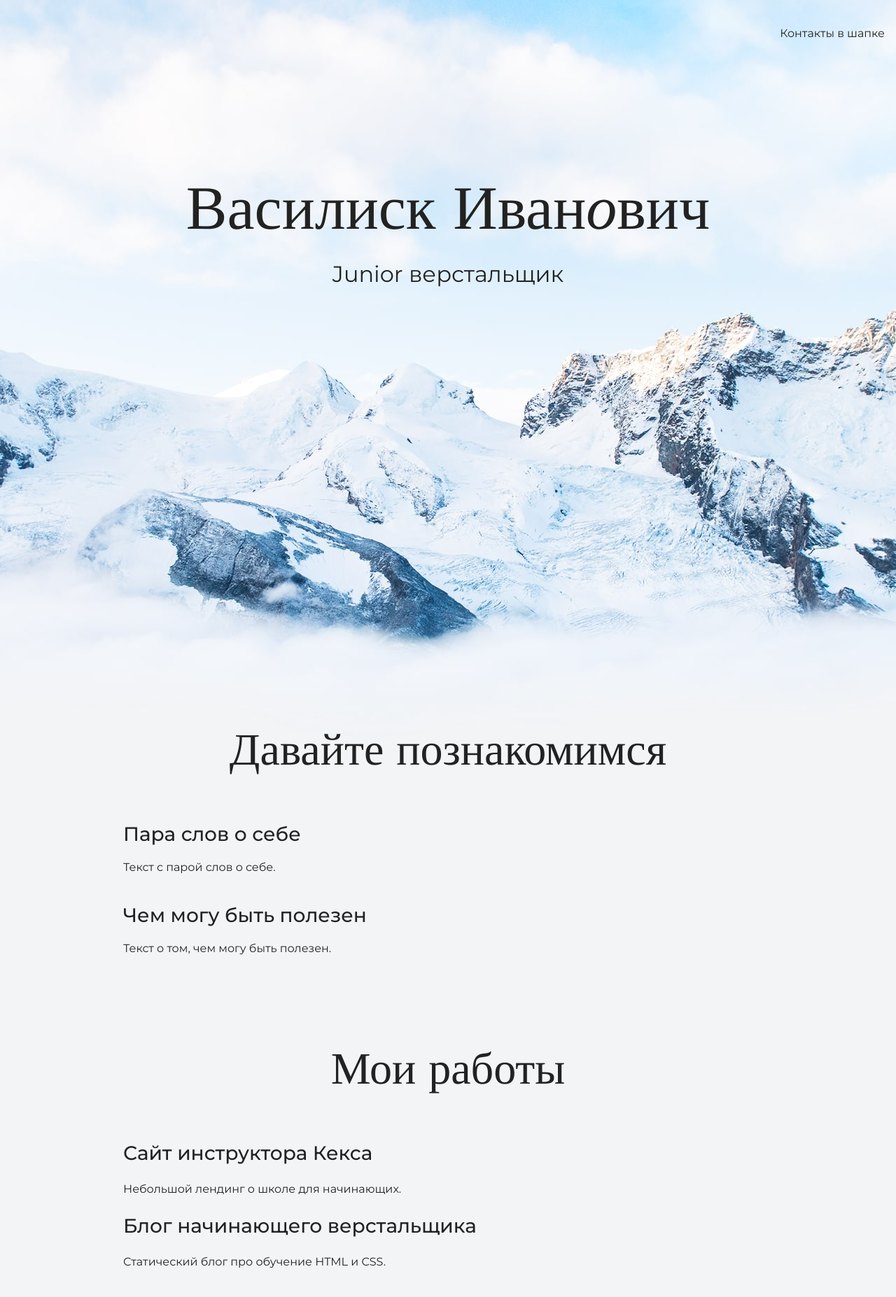
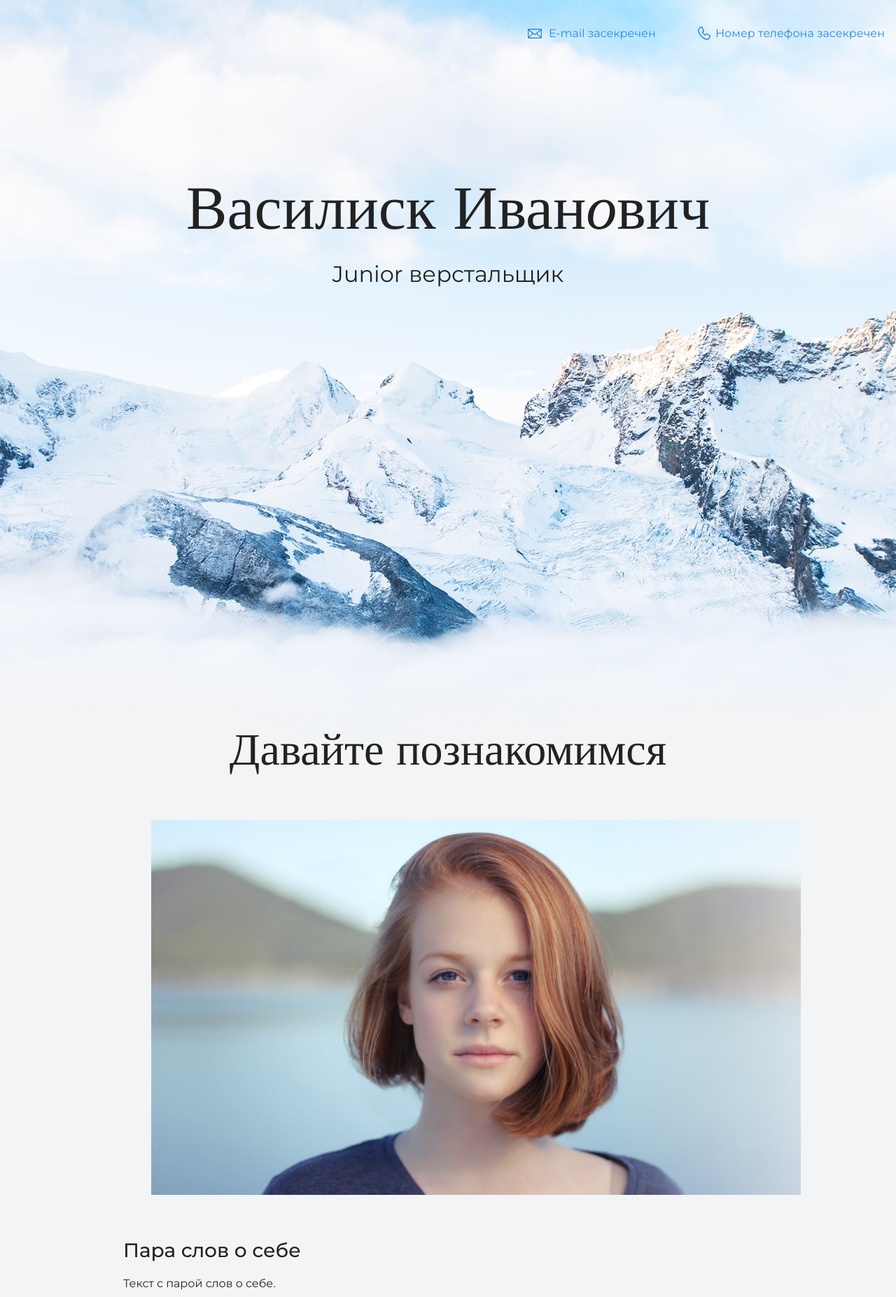
Before and after one commit to VlaSapRos/my-site, a plain HTML site: page index.html in a window 1280 px wide. Shown: the top 1854 px of the page at 70% size. Drawn offline with nearby package versions, Linux system fonts and the light colour scheme.

Commit message:
Add files via upload

```diff
--- a/index.html
+++ b/index.html
@@ -10,7 +10,8 @@
   <body>
     <header class="page-header">
       <div class="container">
-        Контакты в шапке
+        <a class="header-email" href="mailto:#">E-mail засекречен</a>
+        <a class="header-phone" href="tel:#">Номер телефона засекречен</a>
       </div>
     </header>
 
@@ -24,6 +25,9 @@
     <section class="intro">
       <div class="container">
         <h2 class="subheading">Давайте познакомимся</h2>
+        <figure>
+          <img class="user-image" src="files/user.jpg" width="928" height="536" alt="Фотография Неопознанного Енота">
+        </figure>
         <h3>Пара слов о себе</h3>
         <p>Текст с парой слов о себе.</p>
         <h3>Чем могу быть полезен</h3>
@@ -34,10 +38,12 @@
     <section class="portfolio">
       <div class="container">
         <h2 class="subheading">Мои работы</h2>
-
+        <figure class="project-image">
+          <img src="files/project.jpg" width="928" height="536" alt="Cайт инструктора Кекса">
+        </figure>
         <h3>Сайт инструктора Кекса</h3>
         <p>Небольшой лендинг о школе для начинающих.</p>
-
+        <a class="button" href="source/project/index.html">Открыть страницу</a>
         <h3>Блог начинающего верстальщика</h3>
         <p>Статический блог про обучение HTML и CSS.</p>
       </div>
@@ -45,7 +51,8 @@
 
     <footer class="page-footer">
       <div class="container">
-       kakoetomilo@gmail.com
+        <a class="footer-email" href="mailto:#">E-mail засекречен</a>
+        <a class="footer-phone" href="tel:#">Номер телефона засекречен</a>
       </div>
     </footer>
   </body>
```
